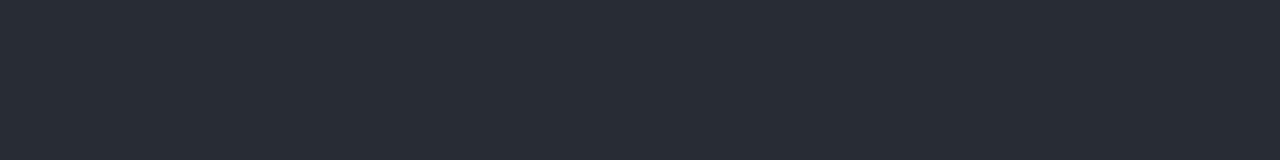
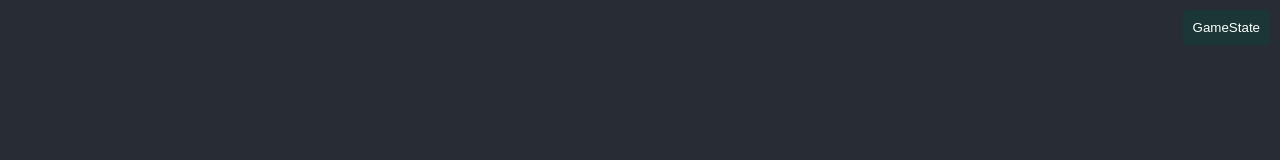
Before and after one commit to uprm-inso4116-2024-2025-s1/semester-project-multiplayer-dominoes, a React (Create React App) app in the folder frontend/: page /lobby in a window 1280 px wide. Shown: the top 160 px of the page. Built offline with nearby package versions, Linux system fonts and the light colour scheme.

Commit message:
Button on top right corner of gamestate and lobby files to switch between routes

```diff
--- a/frontend/src/gamestate/experimentalGame.js
+++ b/frontend/src/gamestate/experimentalGame.js
@@ -1,8 +1,12 @@
 import {Table,Corner} from './table.js';
 import React, { useState, useEffect } from 'react';
 import DominoBot from './Bot.js';
+import { useNavigate } from 'react-router-dom';
 
 function MainGame(){
+
+    /*Variable added to navigate between gamestate and lobby */
+    const navigate = useNavigate();
     let default_path = [
         [1,1,1,1,1,1,1,1,1,1,1],
         [1,0,0,0,0,0,0,0,0,0,1],
@@ -14,6 +18,7 @@ function MainGame(){
         [1,0,0,0,0,0,0,0,0,0,1],
         [1,1,1,1,1,1,1,1,1,1,1],
     ];
+
 
     const [playerDominoIndex, setPlayerDominoIndex] = useState('');
     const [currentTurn, setCurrentTurn] =useState('Player');
@@ -165,6 +170,24 @@ function MainGame(){
 
     return(
     <div className='table_game'>
+        {/*Button to switch between gamestate and lobby ui*/}
+        <button
+                style={{
+                    position: 'absolute',
+                    top: '10px',
+                    right: '10px',
+                    padding: '10px',
+                    backgroundColor: '#1A3636',
+                    color: '#FFFFFF',
+                    border: 'none',
+                    borderRadius: '5px',
+                    cursor: 'pointer'
+                }}
+                onClick={() => navigate('/lobby')}
+            >
+                Lobby
+            </button>
+
         {/*Displays who's turn it is.*/}
         <div className='turnInfo'>
                 <p>{currentTurn === 'Player' ? "It's your turn!" : "Bot is thinking..."}</p>
--- a/frontend/src/lobby/lobby.js
+++ b/frontend/src/lobby/lobby.js
@@ -1,7 +1,11 @@
 import React, { useState, useEffect } from 'react';
 import './lobby.css';
+import { useNavigate } from 'react-router-dom';
 
 const Lobby = () => {
+
+  /*Variable added to navigate between gamestate and lobby */
+  const navigate = useNavigate();
   // State to manage the list of rooms and room creation
   const [rooms, setRooms] = useState([]);
   const [newRoomName, setNewRoomName] = useState('');
@@ -58,7 +62,25 @@ const Lobby = () => {
     });
   };
   return (
+
     <div className="lobby-container">
+              {/*Button to switch between gamestate and lobby ui*/}
+              <button
+                style={{
+                    position: 'absolute',
+                    top: '10px',
+                    right: '10px',
+                    padding: '10px',
+                    backgroundColor: '#1A3636',
+                    color: '#FFFFFF',
+                    border: 'none',
+                    borderRadius: '5px',
+                    cursor: 'pointer'
+                }}
+                onClick={() => navigate('/game')}
+            >
+                GameState
+            </button>
       <div className="left-column">
         <h2 className="heading">Create Lobby</h2>
         <input
```
